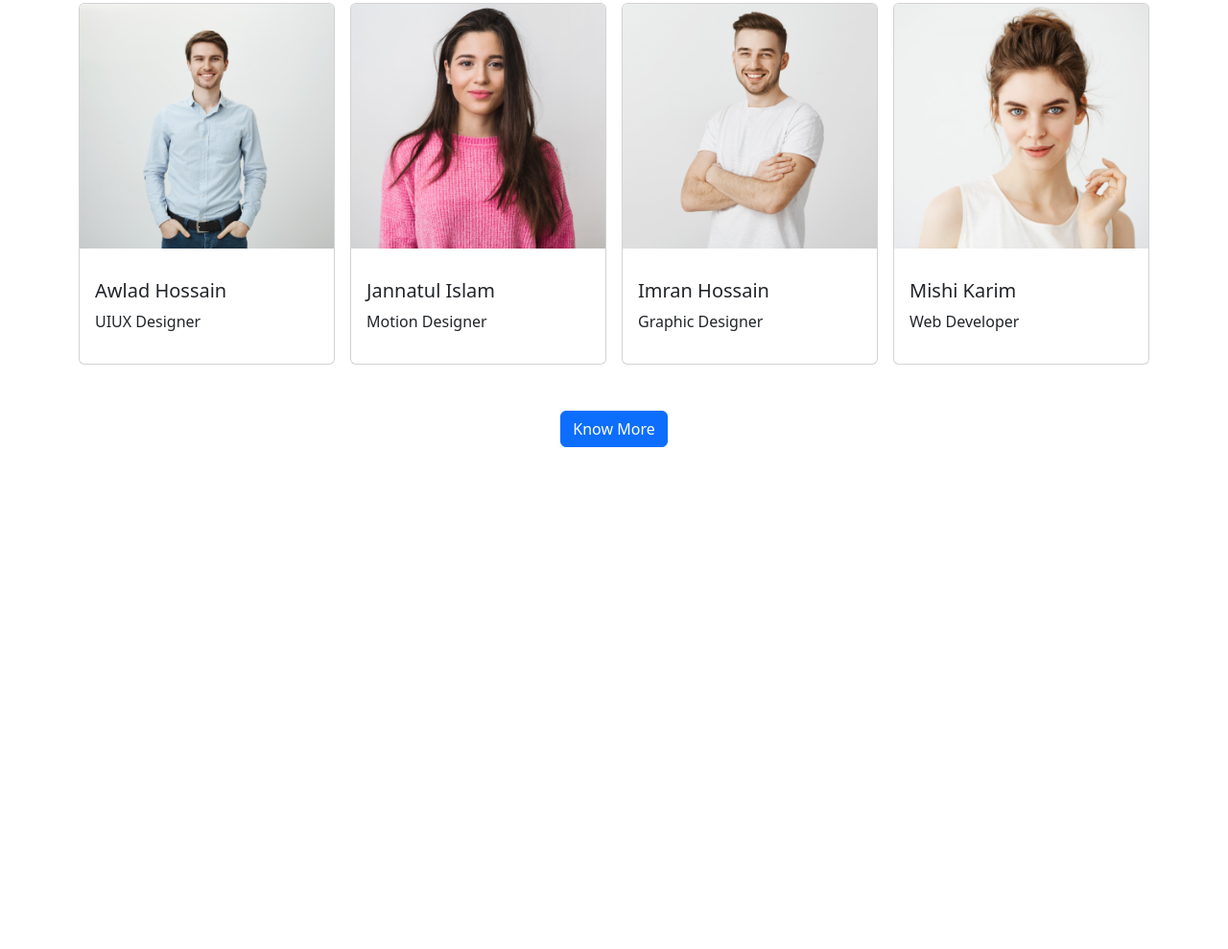
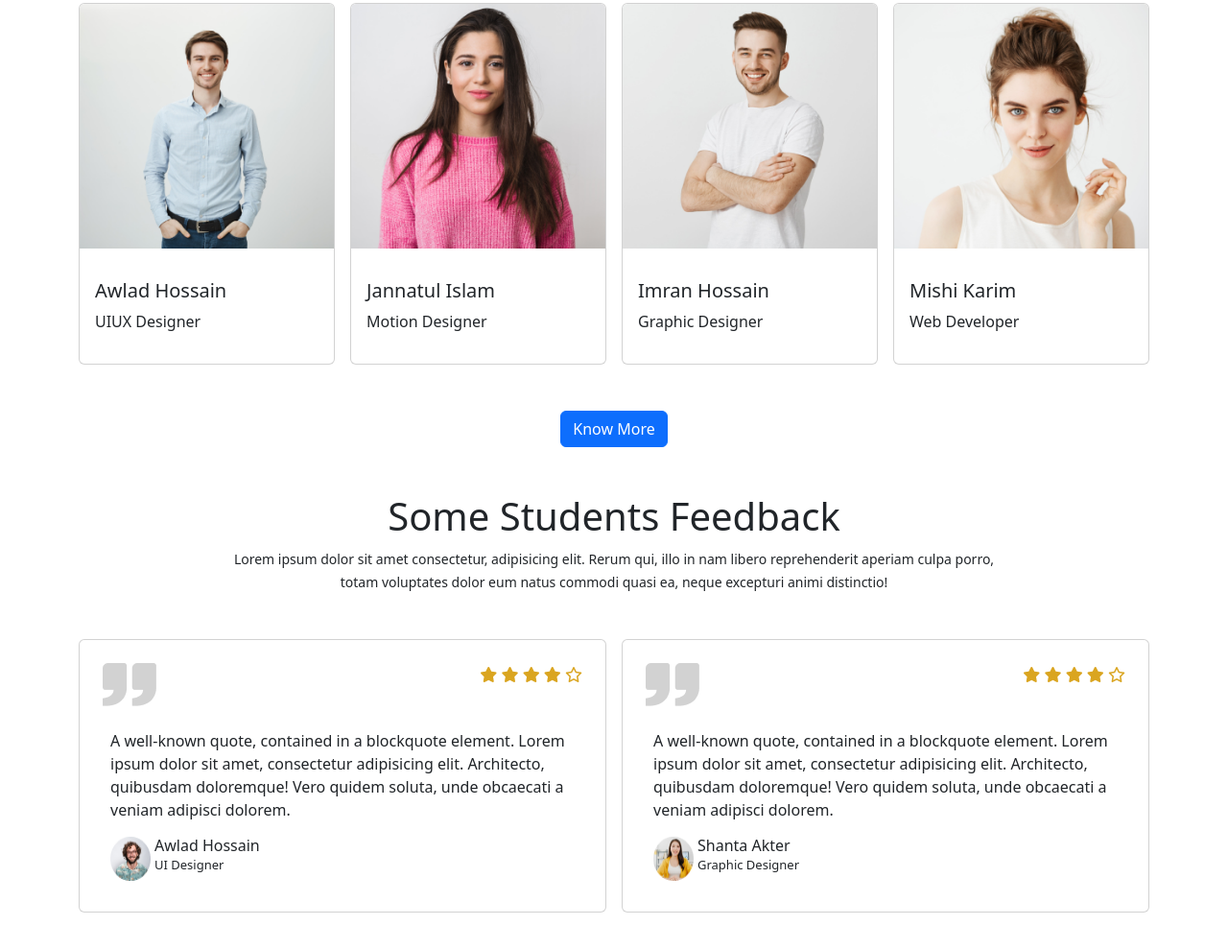
Before and after one commit to Obaida116/edtexel, a plain HTML site: page index.html in a window 1280 px wide. Shown: the part 2727-3716 px from the top of the page at 96% size. Before the commit the page ends 3241 px from the top, so only its background shows below. Drawn offline with nearby package versions, Linux system fonts and the light colour scheme.

Commit message:
Feedback section completed

```diff
--- a/index.html
+++ b/index.html
@@ -10,6 +10,7 @@
       integrity="sha384-iYQeCzEYFbKjA/T2uDLTpkwGzCiq6soy8tYaI1GyVh/UjpbCx/TYkiZhlZB6+fzT"
       crossorigin="anonymous"
     />
+    <script src="https://kit.fontawesome.com/697cbe9357.js" crossorigin="anonymous"></script>
   </head>
   <body>
     <header>
@@ -526,6 +527,70 @@
         </div>
       </section>
       <!-- success Section Ends here -->
+
+      <!-- Feedback Section Starts here -->
+      <section class="container my-5">
+        <div class="text-center my-5">
+          <h1>Some Students Feedback</h1>
+          <small>Lorem ipsum dolor sit amet consectetur, adipisicing elit. Rerum qui, illo in nam libero reprehenderit aperiam culpa porro, <br> totam voluptates dolor eum natus commodi quasi ea, neque excepturi animi distinctio!</small>
+        </div>
+        <!-- Cards Starts here -->
+        <div class="d-flex gap-3">
+          <!-- Single Cards Starts -->
+          <div class="card p-3">
+            <div class="d-flex justify-content-between p-2">
+              <div>
+                <img src="./images/comma.png" alt="">
+              </div>
+              <div style="color:goldenrod">
+                <i class="fa-solid fa-star"></i>
+                <i class="fa-solid fa-star"></i>
+                <i class="fa-solid fa-star"></i>
+                <i class="fa-solid fa-star"></i>
+                <i class="fa-regular fa-star"></i>
+              </div>
+            </div>
+            <div class="card-body">
+              <blockquote class="mb-0" style="font-size:medium;">
+                <p>A well-known quote, contained in a blockquote element. Lorem ipsum dolor sit amet, consectetur adipisicing elit. Architecto, quibusdam doloremque! Vero quidem soluta, unde obcaecati a veniam adipisci dolorem.</p>
+                <footer class="d-flex gap-1">
+                  <img src="./images/student/student-5.png" alt="">
+                  <div>
+                    <h6>Awlad Hossain <br><span style="font-size: small;">UI Designer</span></h6>
+                  </div>
+                </footer>
+              </blockquote>
+            </div>
+          </div>
+          <div class="card p-3">
+            <div class="d-flex justify-content-between p-2">
+              <div>
+                <img src="./images/comma.png" alt="">
+              </div>
+              <div style="color:goldenrod">
+                <i class="fa-solid fa-star"></i>
+                <i class="fa-solid fa-star"></i>
+                <i class="fa-solid fa-star"></i>
+                <i class="fa-solid fa-star"></i>
+                <i class="fa-regular fa-star"></i>
+              </div>
+            </div>
+            <div class="card-body">
+              <blockquote class="mb-0" style="font-size:medium;">
+                <p>A well-known quote, contained in a blockquote element. Lorem ipsum dolor sit amet, consectetur adipisicing elit. Architecto, quibusdam doloremque! Vero quidem soluta, unde obcaecati a veniam adipisci dolorem.</p>
+                <footer class="d-flex gap-1">
+                  <img src="./images/student/student-6.png" alt="">
+                  <div>
+                    <h6>Shanta Akter <br><span style="font-size: small;">Graphic Designer</span></h6>
+                  </div>
+                </footer>
+              </blockquote>
+            </div>
+          </div>
+        </div>
+        </div>
+      </section>
+      <!-- Feedback Section Ends here -->
     </main>
     <script
       src="https://cdn.jsdelivr.net/npm/bootstrap@5.2.1/dist/js/bootstrap.bundle.min.js"
```
